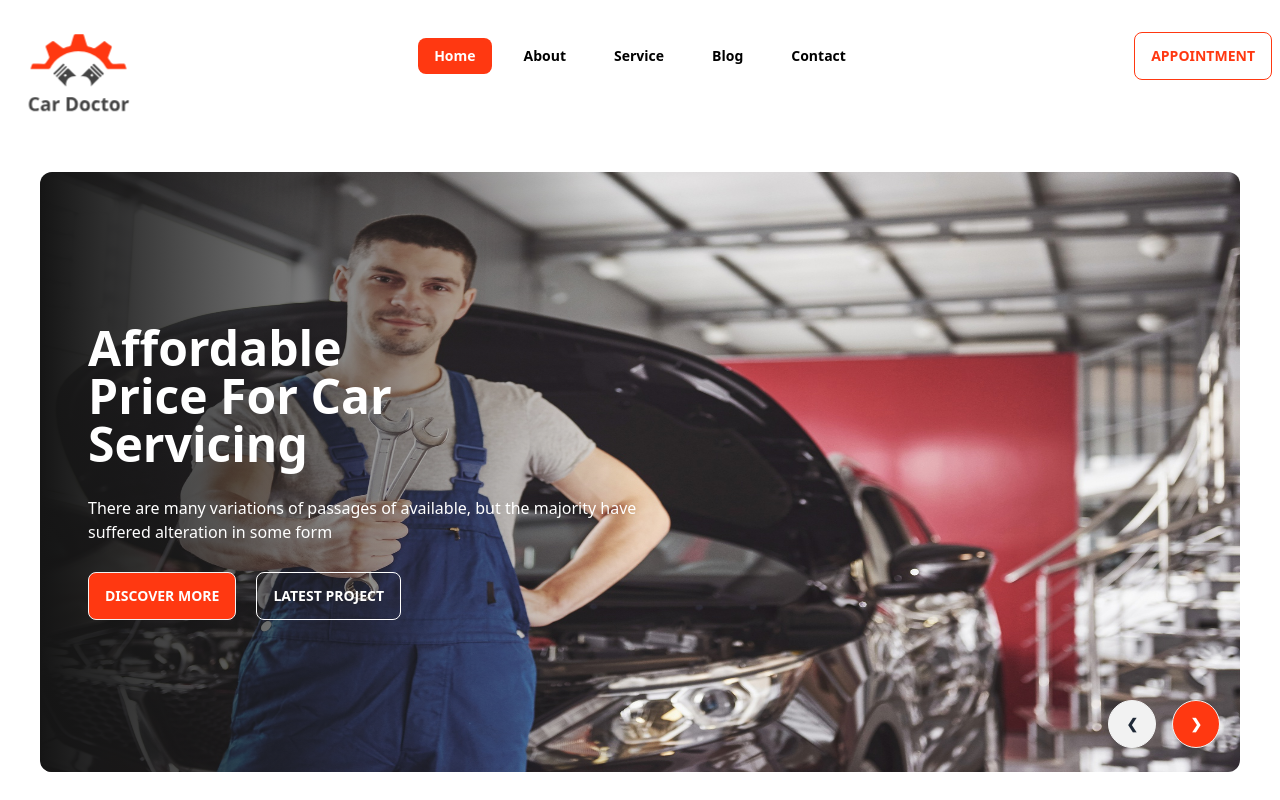
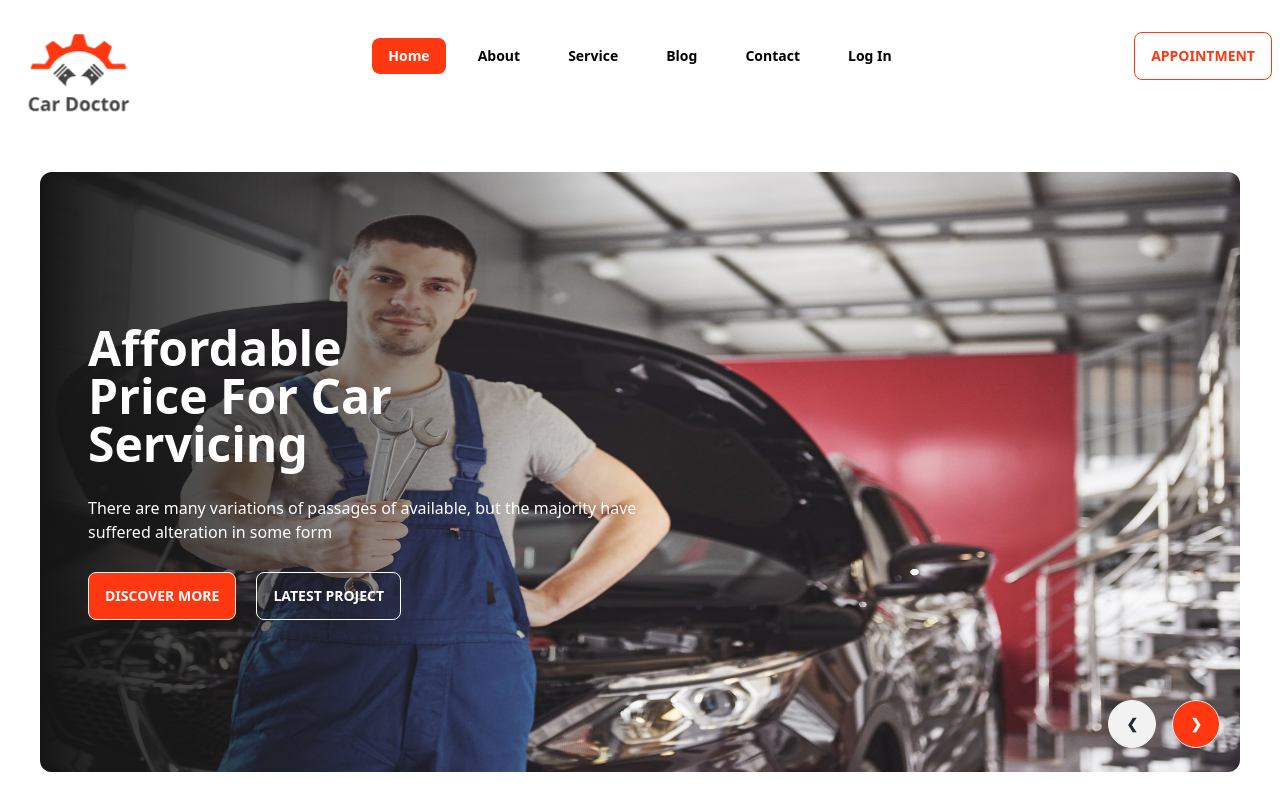
Before and after one commit to muddasirfaiyaj66/car-doctor-client, a React (Vite) app: page / in a window 1280 px wide. Shown: the top 800 px of the page. Built offline with nearby package versions, Linux system fonts and the light colour scheme; no server answers.

Commit message:
log out functionality added and dynamic navbar for log in and log out

```diff
--- a/package.json
+++ b/package.json
@@ -17,7 +17,8 @@
     "react-dom": "^18.2.0",
     "react-icons": "^4.11.0",
     "react-router-dom": "^6.17.0",
-    "sort-by": "^1.2.0"
+    "sort-by": "^1.2.0",
+    "sweetalert2": "^11.8.0"
   },
   "devDependencies": {
     "@types/react": "^18.2.15",
--- a/src/Pages/Checkout/Checkout.jsx
+++ b/src/Pages/Checkout/Checkout.jsx
@@ -3,6 +3,7 @@ import checkout from "../../assets/images/checkout/checkout.png";
 import vector from "../../assets/images/checkout/Vector.png";
 import { useContext } from "react";
 import { AuthContext } from "../../Providers/AuthProvider";
+import Swal from "sweetalert2";
 
 const Checkout = () => {
     const service =  useLoaderData();
@@ -38,7 +39,14 @@ const Checkout = () => {
         })
         .then(res => res.json())
         .then(data => {
-          console.log(data);
+          if(data.insertedId){
+            Swal.fire({
+              icon: 'success',
+              title: 'congrats',
+              text: 'Successfully Booked ',
+
+            })
+          }
         })
     }
     return (
--- a/src/Pages/Shared/Navbar/Navbar.jsx
+++ b/src/Pages/Shared/Navbar/Navbar.jsx
@@ -1,7 +1,24 @@
+import { useContext } from "react";
 import { Link, NavLink } from "react-router-dom";
+import { AuthContext } from "../../../Providers/AuthProvider";
+import Swal from "sweetalert2";
 
 
 const Navbar = () => {
+  const {logOut,user} = useContext(AuthContext);
+  const handleLogOut = ()=>{
+    logOut()
+    .then(()=>{
+      Swal.fire({
+        icon: 'success',
+        title: 'See you again🥹',
+        text: 'Successfully Log Out ',})
+
+
+
+    })
+    .catch(error => console.log(error.message))
+  }
 
     const navlinks = <>
      <li> <NavLink to='/' className={({ isActive, isPending }) =>
@@ -19,6 +36,12 @@ const Navbar = () => {
      <li> <NavLink to='/contact' className={({ isActive, isPending }) =>
     isPending ? "pending" : isActive ? "bg-[#00BA9C]  text-white " : ""
   }>Contact</NavLink></li>
+
+  {
+    user ? <button className="btn btn-warning bg-red-600 text-white" onClick={handleLogOut}>Log Out</button> :  <li> <NavLink to='/login' className={({ isActive, isPending }) =>
+    isPending ? "pending" : isActive ? "bg-[#00BA9C]  text-white " : ""
+  }>Log In</NavLink></li>
+  }
 
     </>
     return (
--- a/src/Providers/AuthProvider.jsx
+++ b/src/Providers/AuthProvider.jsx
@@ -1,5 +1,5 @@
 import { createContext, useEffect, useState } from "react";
-import { createUserWithEmailAndPassword, getAuth, onAuthStateChanged, signInWithEmailAndPassword } from "firebase/auth";
+import { createUserWithEmailAndPassword, getAuth, onAuthStateChanged, signInWithEmailAndPassword, signOut } from "firebase/auth";
 import app from "../Firebase/firebase.config";
 
 export const AuthContext = createContext();
@@ -17,6 +17,10 @@ const AuthProvider = ({children}) => {
         setLoading(true);
         return signInWithEmailAndPassword(auth,email,password);
     }
+    const logOut =()=>{
+        setLoading(true);
+        return signOut(auth);
+    }
     useEffect(() =>{
        const unsubscribe =  onAuthStateChanged(auth, currentUser =>{
             setUser(currentUser);
@@ -28,7 +32,7 @@ const AuthProvider = ({children}) => {
         }
     },[])
     const authInfo = {
-        user,loading, createUser, signIn
+        user,loading, createUser, signIn, logOut
     };
     return (
         <AuthContext.Provider value={authInfo}>
```
Also changed, not shown: 1 other file (tests, documents, lock files or other folders).
